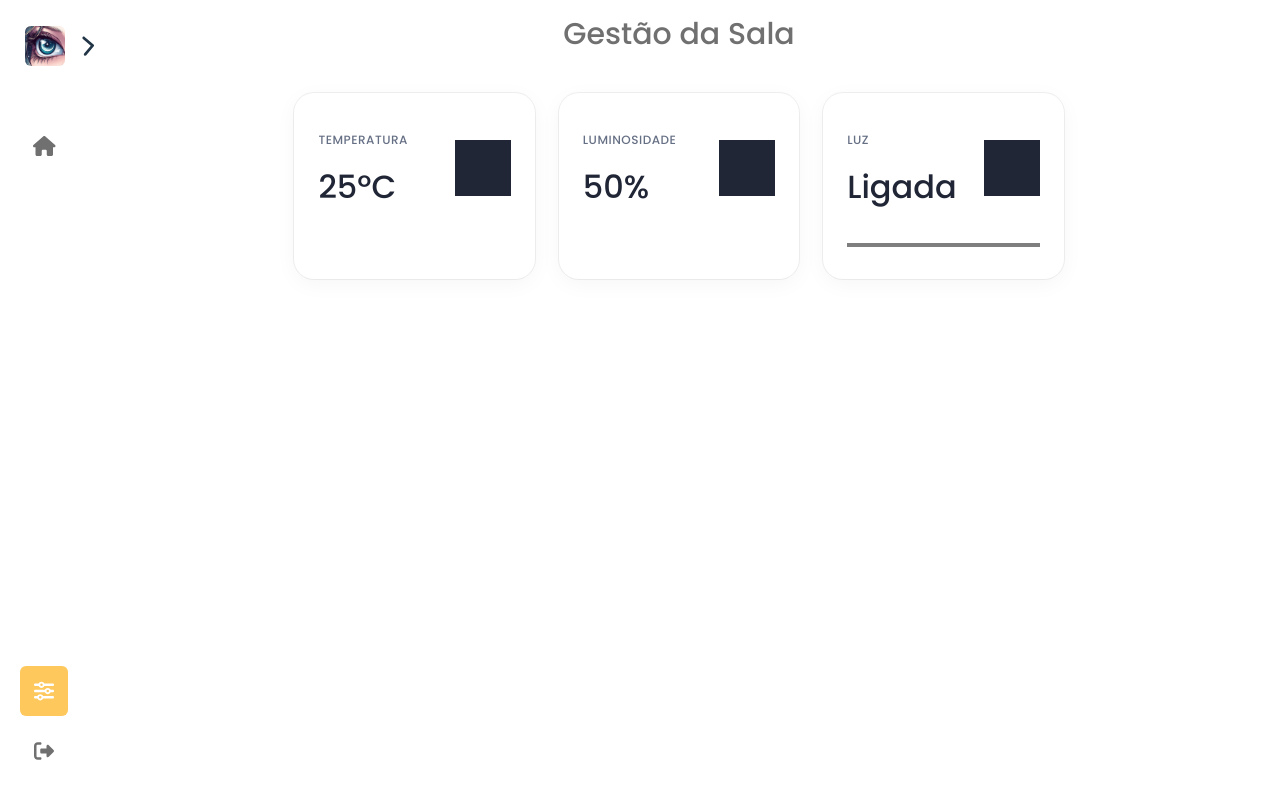
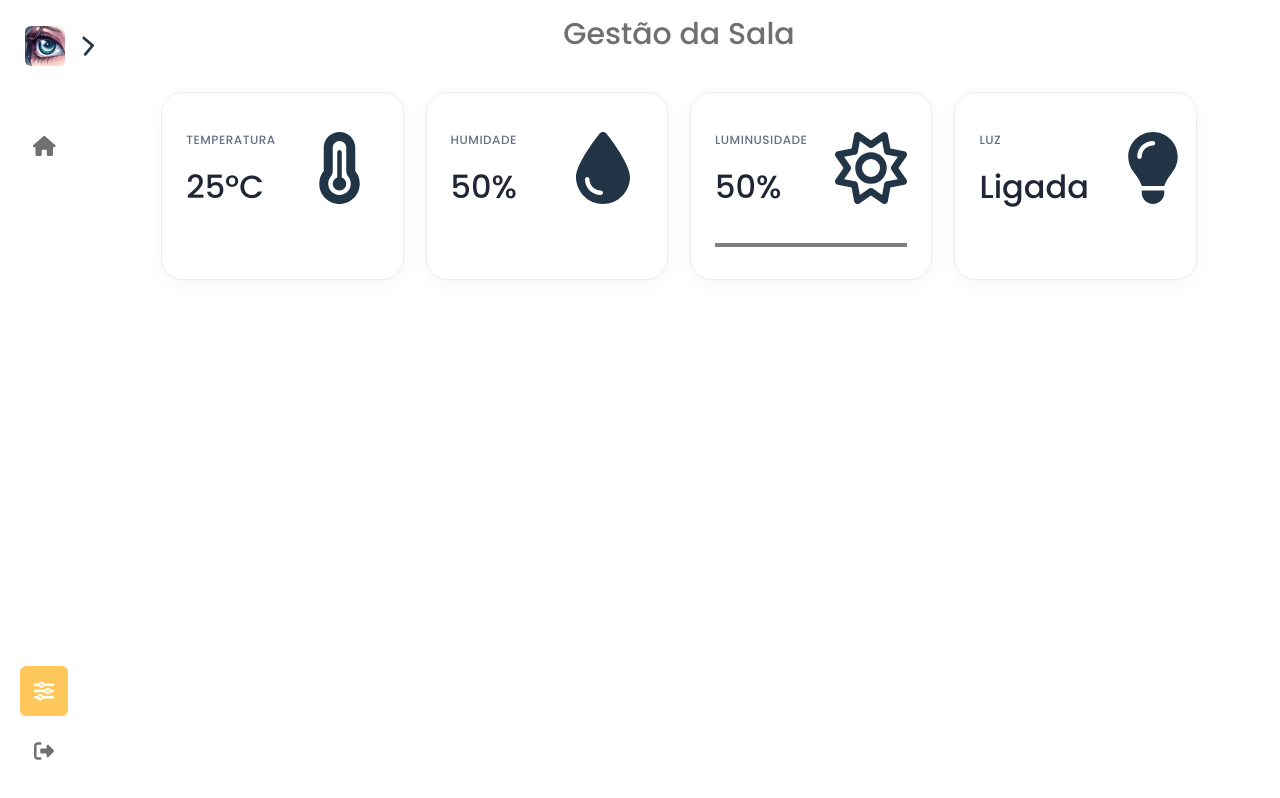
Before and after one commit to SSw4rtzz/NotiIPT-IoT, a React (Vite) app in the folder Front-End/notiipt/: page /gestaosala in a window 1280 px wide. Built offline with nearby package versions, Linux system fonts and the light colour scheme.

Commit message:
Adicionados Icons aos cards

```diff
--- a/Front-End/notiipt/src/pages/GestaoSala.jsx
+++ b/Front-End/notiipt/src/pages/GestaoSala.jsx
@@ -1,4 +1,10 @@
 import React from 'react';
+
+
+// Font Awesome
+import { FontAwesomeIcon } from '@fortawesome/react-fontawesome';
+import { faTemperatureThreeQuarters, faDroplet, faLightbulb} from '@fortawesome/free-solid-svg-icons'; // Solid
+import {faSun} from '@fortawesome/free-regular-svg-icons'; // Regular
 
 function Gestao() {
     return (
@@ -14,17 +20,17 @@ function Gestao() {
                         <span className="card-GS-titulo">Temperatura</span>
                         <h4 className="card-GS-dados">25ºC</h4> {/* Mostra temperatura da sala */}
                     </div>
-                    <div className="card-GS-icon"></div> {/* TODO */}
+                    <i className='card-GS-icon'><FontAwesomeIcon icon={faTemperatureThreeQuarters} /></i>
                 </div>
             </div>
 
             <div className='card-GS'>
                 <div className="card-GS-container">
                     <div className="card-GS-container-text">
-                        <span className="card-GS-titulo">Luminosidade</span>
+                        <span className="card-GS-titulo">Humidade</span>
                         <h4 className="card-GS-dados">50%</h4> {/* Mostra luminosidade da sala */}
                     </div>
-                    <div className="card-GS-icon"></div> {/* TODO */}
+                    <i className='card-GS-icon'><FontAwesomeIcon icon={faDroplet} /></i>
                 </div>
             </div>
 
@@ -32,14 +38,23 @@ function Gestao() {
             <div className='card-GS'>
                 <div className="card-GS-container">
                     <div className="card-GS-container-text">
-                        <span className="card-GS-titulo">Luz</span>
-                        <h4 className="card-GS-dados">Ligada</h4> {/* Mostra estado da luz da sala */}
+                        <span className="card-GS-titulo">Luminusidade</span>
+                        <h4 className="card-GS-dados">50%</h4> {/* Mostra estado da luz da sala */}
                     </div>
-                    <div className="card-GS-icon"></div> {/* TODO */}
+                    <i className='card-GS-icon'><FontAwesomeIcon icon={faSun} /></i>
                 </div>
                 <span className="card-GS-barra"></span> {/* TODO Barra de luminosidade */}
             </div>
 
+            <div className='card-GS'>
+                <div className="card-GS-container">
+                    <div className="card-GS-container-text">
+                        <span className="card-GS-titulo">Luz</span>
+                        <h4 className="card-GS-dados">Ligada</h4> {/* Mostra estado da luz da sala */}
+                    </div>
+                    <i className='card-GS-icon'><FontAwesomeIcon icon={faLightbulb} /></i>
+                </div>
+            </div>
         </section>
         </div>
     );
--- a/Front-End/notiipt/src/styles/style.css
+++ b/Front-End/notiipt/src/styles/style.css
@@ -82,9 +82,8 @@
     align-items: center;
     justify-content: center;
     flex-shrink: 0;
-    background-color: #212636;
     overflow: hidden;
-    font-size: 14px;
-    height: 56px;
-    width: 56px;
+    font-size: 4.5em;
+    height: 100%;
+    width: 80px;
 }
```
